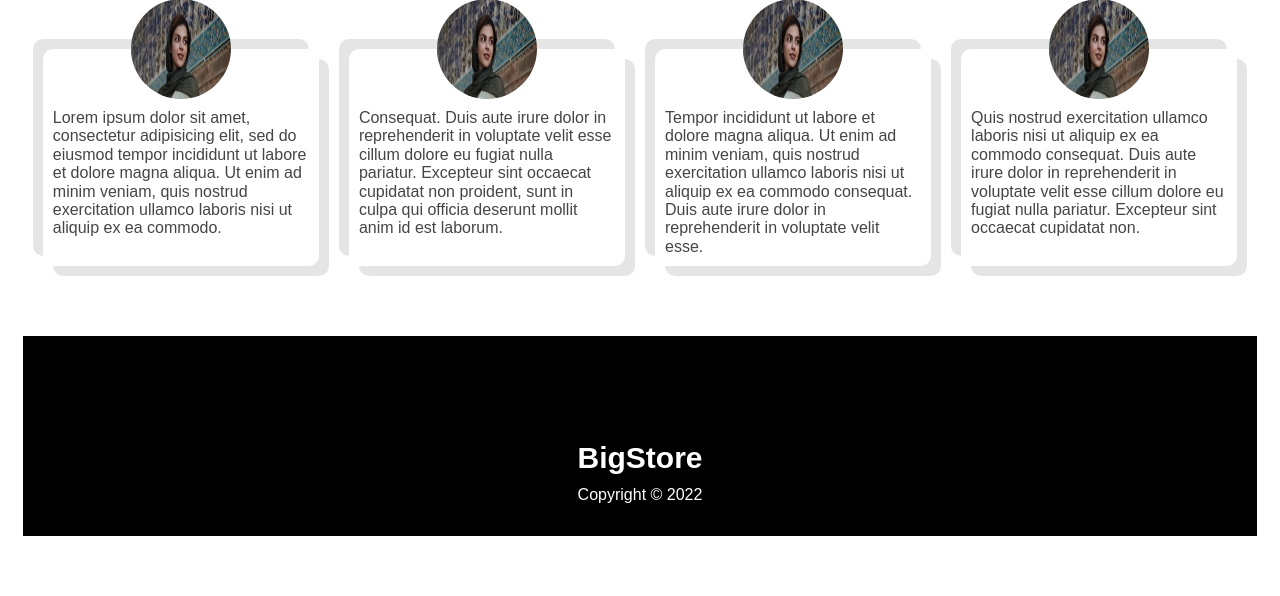
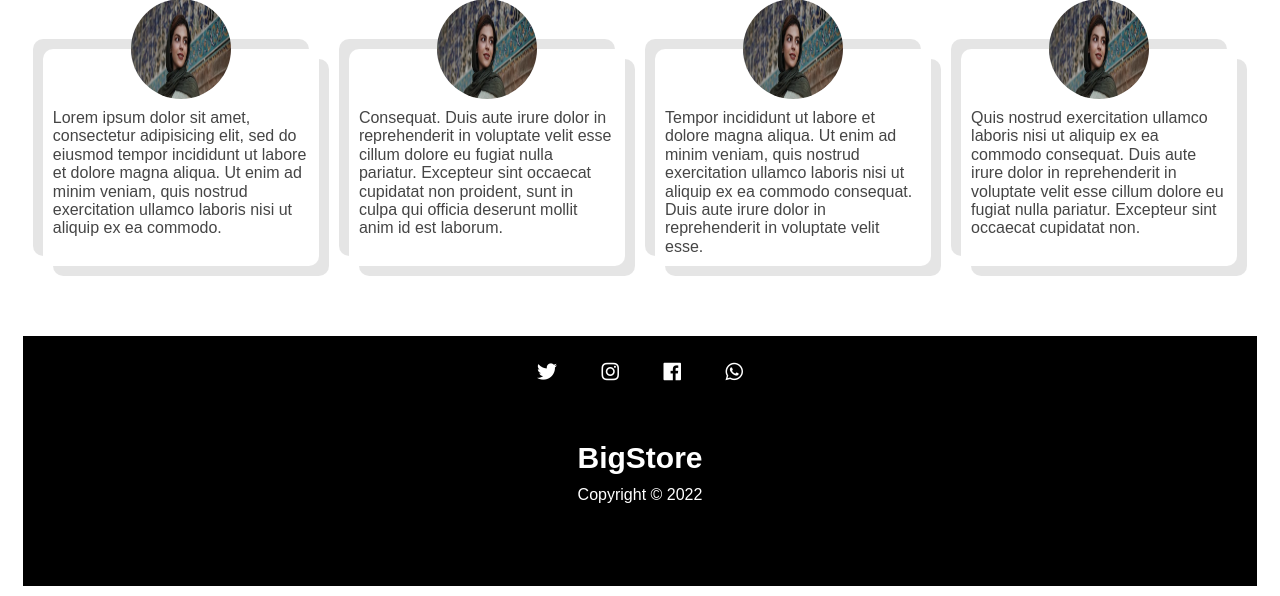
Before and after one commit to sysion/StoreLandingPage, a PHP site: page / in a window 1280 px wide. Shown: the part 937-1533 px from the top of the page. Before the commit the page ends 1473 px from the top, so only its background shows below. Run offline with PHP 8.4, Linux system fonts and the light colour scheme.

Commit message:
Completed adding social icons to footer

```diff
--- a/css/style.css
+++ b/css/style.css
@@ -236,7 +236,7 @@ nav li:hover{
 
 footer{
 	width: 100%;
-	height: 20rem;
+	height: 25rem;
 	/*background: rgba(240,240,240,0.7);*/
 	margin-top: 5rem;
 	background: #000000;
@@ -245,45 +245,19 @@ footer{
 
 .social{
 	width: 100%;
-	height: 50%;
+	height: 40%;
 	text-align: center;
+	padding-top: 2.5rem;
 }
 
 .f-social{
-	font-size: 5rem;
+	font-size: 2rem;
 	margin: 0 2rem;
+	color: #ffffff;
 }
 
 .copyright{
 	width: 100%;
-	height: 50%;
+	height: 40%;
 	text-align: center;
 }
-
-.fa{
-	-moz-osx-font-smoothing: grayscale;
-	-webkit-font-smoothing: antialiased;
-	display: inline-block;
-	font-style: normal;
-	font-variant: normal;
-	text-rendering: auto;
-	line-height: 1;
-}
-
-/*
-.fa-twitter:before{
-	content: "\f099";
-}
-
-.fa-instagram:before {
-	content: "\f16d";
-}
-
-.fa-facebook:before {
-	content: "\f09a";
-}
-
-.fa-whatsapp:before {
-	content: "\f232";
-}
-*/
--- a/index.html
+++ b/index.html
@@ -108,10 +108,10 @@
 
 		<footer>
 			<div class='social'>
-				<a href='#' class='f-social'><i class='fa fa-twitter'></i></a>
-				<a href='#' class='f-social'><i class='fa fa-instagram'></i></a>
-				<a href='#' class='f-social'><i class='fa fa-facebook'></i></a>
-				<a href='#' class='f-social'><i class='fa fa-whatsapp'></i></a>
+				<a href='#' class='f-social'><i class='fab fa-twitter'></i></a>
+				<a href='#' class='f-social'><i class='fab fa-instagram'></i></a>
+				<a href='#' class='f-social'><i class='fab fa-facebook'></i></a>
+				<a href='#' class='f-social'><i class='fab fa-whatsapp'></i></a>
 			</div>
 
 			<div class='copyright'>
```
